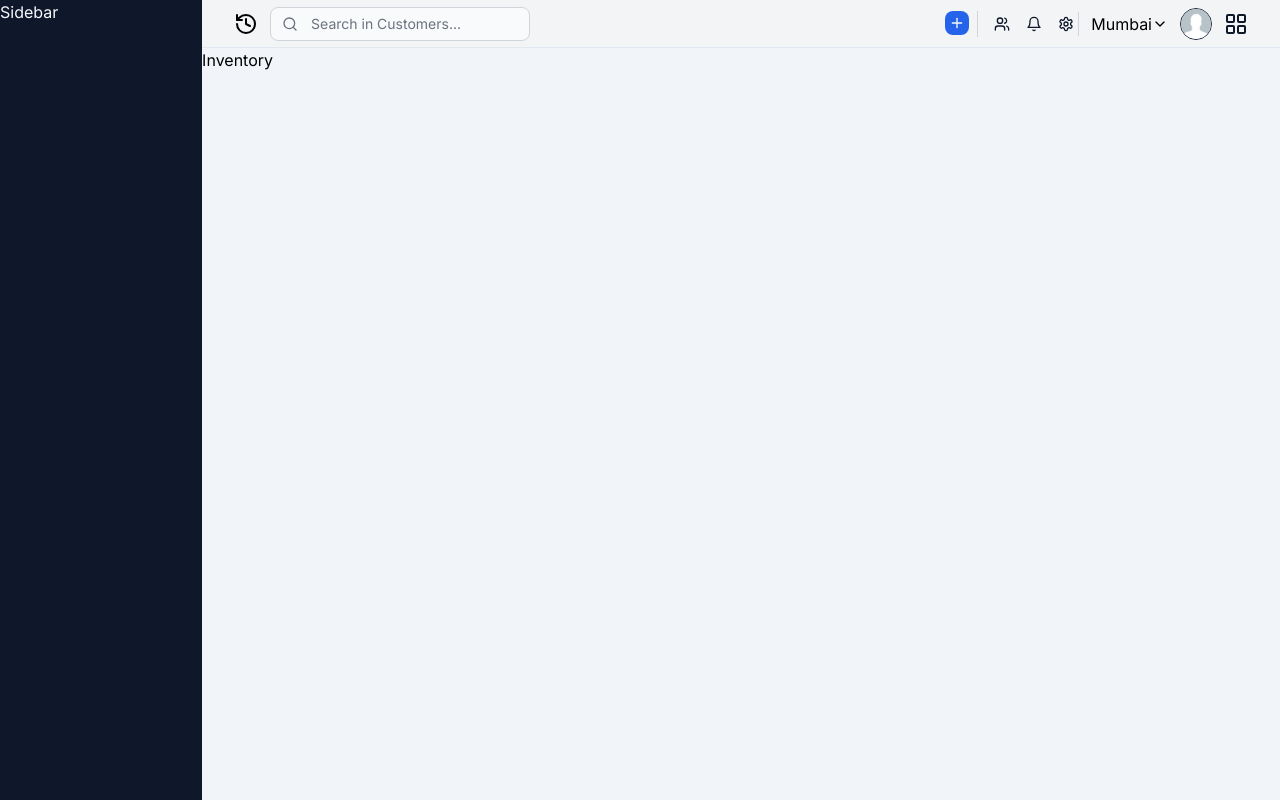
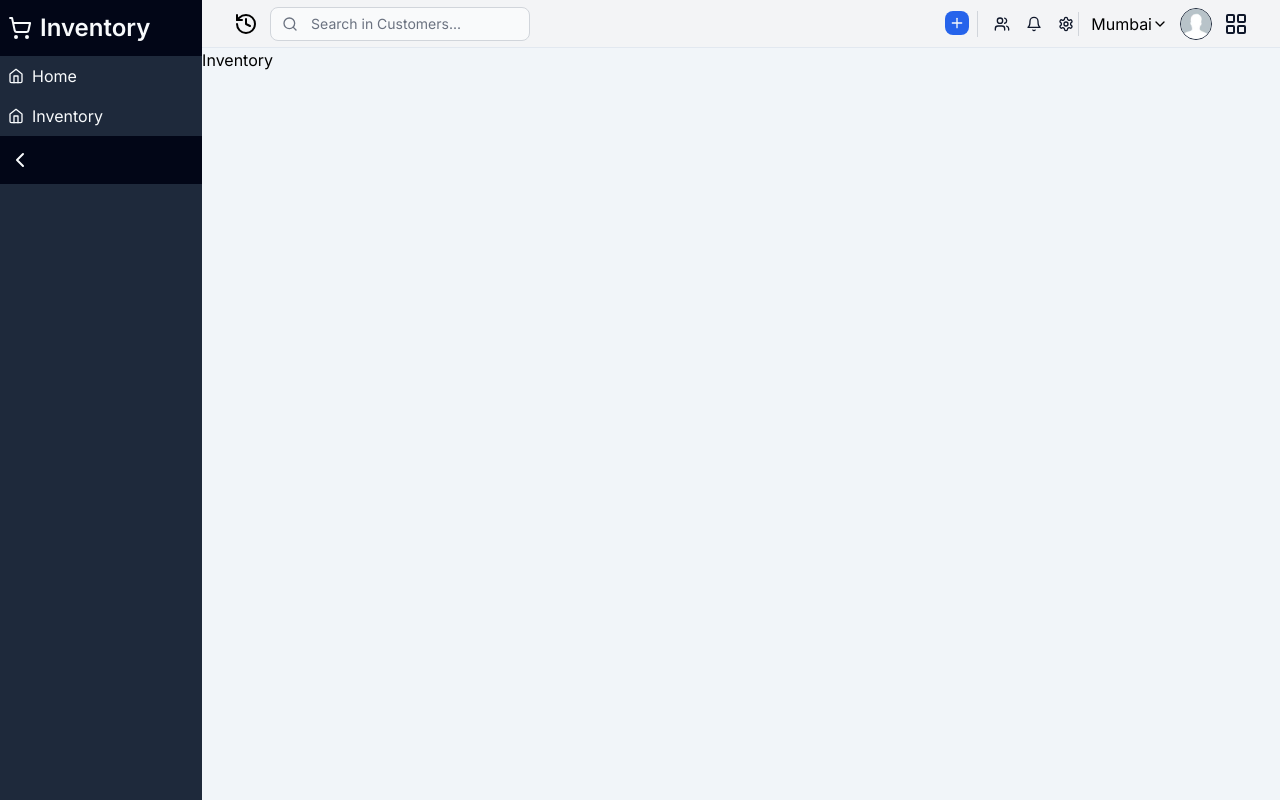
Before and after one commit to CodingKing2003/Inventory-Managemenr-System-SAAS, a Next.js app: page /dashboard/inventory in a window 1280 px wide. Built offline with nearby package versions, Linux system fonts and the light colour scheme.

Commit message:
Building the Sidebar Component

```diff
--- a/app/(back-office)/layout.jsx
+++ b/app/(back-office)/layout.jsx
@@ -1,12 +1,12 @@
 import Header from '@/components/dashboard/Header'
+import Sidebar from '@/components/dashboard/Sidebar'
 import React from 'react'
 
 const layout = ({children}) => {
   return (
     <div className='flex '>
-        <div className="w-60 min-h-screen bg-slate-900 text-slate-50 ">
-            Sidebar
-        </div>
+        <Sidebar />
+
         <main className='w-full bg-slate-100 min-h-screen '>
             <Header />
             {children}
--- /dev/null
+++ b/components/dashboard/Sidebar.jsx
@@ -0,0 +1,38 @@
+import { ChevronLeft,  Home,  ShoppingCart } from 'lucide-react'
+import Link from 'next/link'
+import React from 'react'
+
+const Sidebar = () => {
+  return (
+    <div className="w-60 min-h-screen bg-slate-800 text-slate-50 justify-between ">
+            <div className="flex flex-col">
+                <div className="flex space-x-2 items-center bg-slate-950 py-3 px-2">
+                    <ShoppingCart />
+                    <span className='font-semibold text-2xl   '>Inventory</span>
+                </div>
+
+            </div>
+            <nav className='flex flex-col gap-4 p-2 '>
+                <Link href="/" className='flex items-center space-x-2'>
+                <Home className='w-4 h-4' />
+                <span>Home</span>
+                </Link>
+                <Link href="/" className='flex items-center space-x-2'>
+                <Home className='w-4 h-4' />
+                <span>Inventory</span>
+                </Link>
+
+            </nav>
+
+            <div className="flex flex-col">
+            <div className="flex space-x-2 items-center bg-slate-950 py-3 px-2">
+                    <ChevronLeft />
+
+                </div>
+
+            </div>
+        </div>
+  )
+}
+
+export default Sidebar
```
